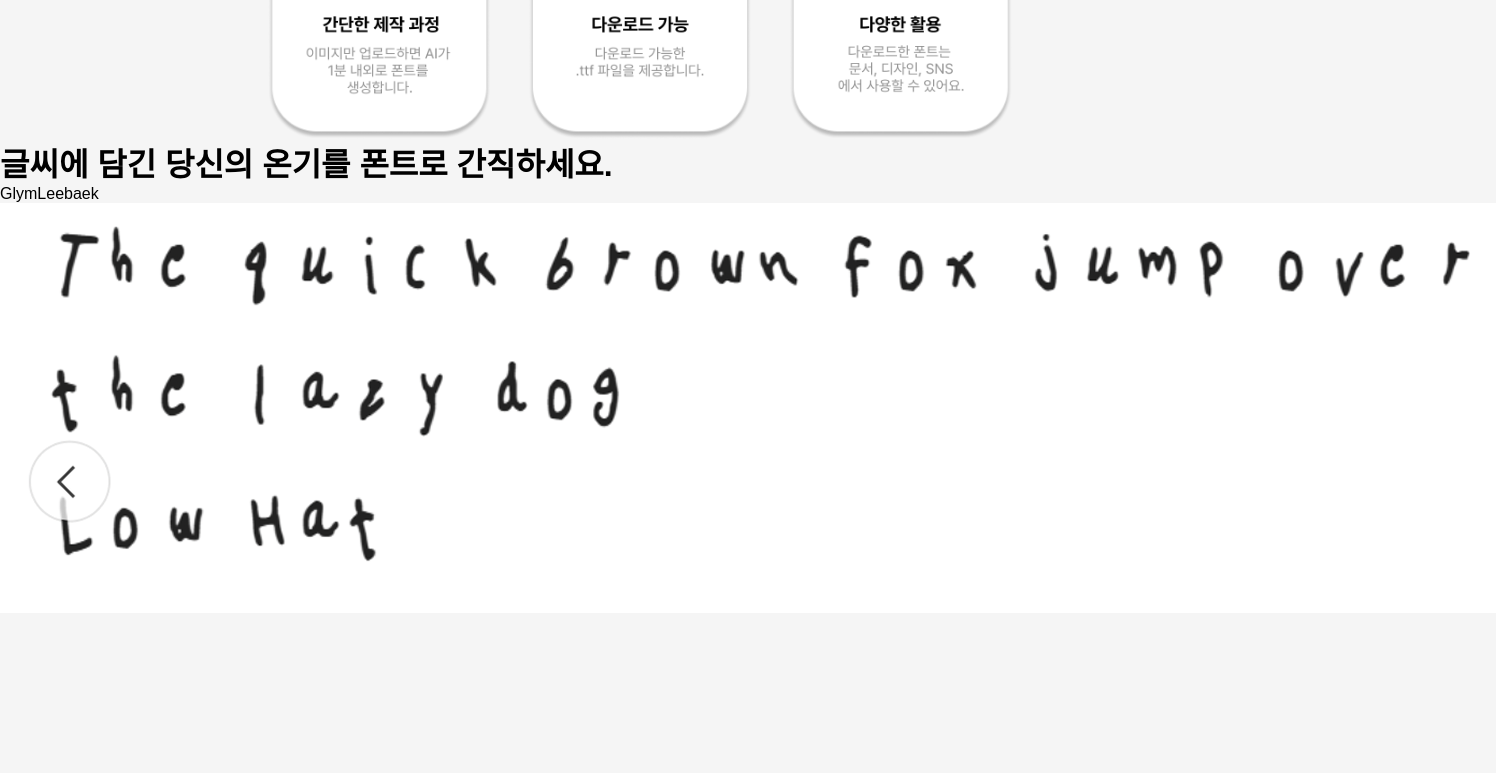
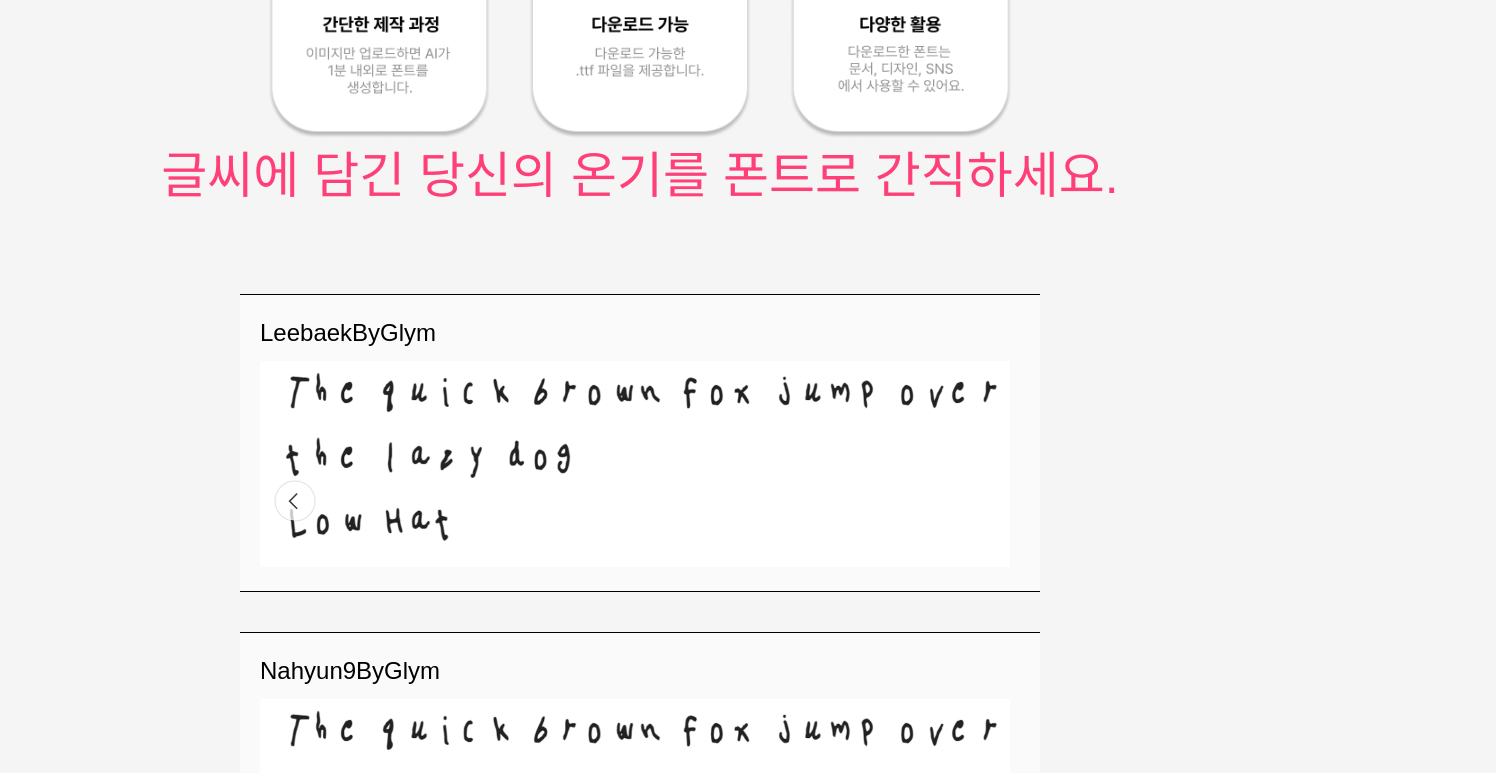
Before and after one commit to Glym-2025/glym-frontend, a React (Vite) app in the folder glym-app/: page / in a window 1280 px wide. Shown: the part 1540-2313 px from the top of the page, 1496 px wide, since content can reach past the window. Before the commit the page ends 2157 px from the top, so only its background shows below. Built offline with nearby package versions, Linux system fonts and the light colour scheme.

Commit message:
feat: ExampleSection에 styled-component 적용

```diff
--- a/glym-app/src/features/Intro/components/ExampleSection.jsx
+++ b/glym-app/src/features/Intro/components/ExampleSection.jsx
@@ -1,15 +1,20 @@
 import exampleImg from "../../../shared/EXAMPLE.png";
+import { S } from "../style";
+
+const exampleFont = ['LeebaekByGlym', 'Nahyun9ByGlym', 'ParkFeByGlym', 'ShapeAnByGlym'];
 
 export default function ExampleSection() {
     return (
-        <div>
-            <h1>글씨에 담긴 당신의 온기를 폰트로 간직하세요.</h1>
-            <div>
-                <div>
-                    <p>GlymLeebaek</p>
-                    <img src={exampleImg}/>
-                </div>
-            </div>
-        </div>
+        <S.ExampleSection.Container>
+            <S.ExampleSection.Title>글씨에 담긴 당신의 온기를 폰트로 간직하세요.</S.ExampleSection.Title>
+            <S.ExampleSection.ExampleBox >
+                {exampleFont.map((item, index)=> (
+                    <S.ExampleSection.Example key={index}>
+                        <S.ExampleSection.FontName>{item}</S.ExampleSection.FontName>
+                        <S.ExampleSection.ExampleImg src={exampleImg} />
+                    </S.ExampleSection.Example>
+                ))}
+            </S.ExampleSection.ExampleBox>
+        </S.ExampleSection.Container>
     );
 }
--- a/glym-app/src/features/Intro/style.js
+++ b/glym-app/src/features/Intro/style.js
@@ -1,5 +1,7 @@
 import styled from "styled-components";
+import { font } from "../../styles/font";
 
+// IntroSection
 const Container = styled.div`
     max-width: 1920px;
     width: fit-content;
@@ -36,6 +38,52 @@ const BenefitImg = styled.img`
     width: 800px;
 `;
 
+// ExampleSection
+const ExampleContainer = styled.div`
+    max-width: 1920px;
+    width: fit-content;
+
+    display: flex;
+    flex-direction: column;
+    justify-content: center;
+    align-items: center;
+
+    margin: auto;
+    gap: 80px;
+`;
+
+const Title = styled.h1`
+    ${font(50, 500, 1.5)}
+    color: #FF3F77;
+`;
+
+const ExampleBox = styled.div`
+    display: flex;
+    flex-wrap: wrap;
+    justify-content: center;
+    gap: 40px;
+`;
+
+const Example = styled.div`
+    max-width: 800px;
+    width: fit-content;
+    flex: 1 1 calc(50% - 20px);
+
+    padding: 20px;
+    background-color: rgba(255, 255, 255, 0.5);
+    border-top: 1px solid #000000;
+    border-bottom: 1px solid #000000;
+`;
+
+const FontName = styled.p`
+    ${font(24, 400, 1.5)}
+    margin-bottom: 10px;
+`;
+
+const ExampleImg = styled.img`
+    width: 750px;
+`;
+
 export const S = {
     IntroSection: {
         Container,
@@ -44,4 +92,12 @@ export const S = {
         Video,
         BenefitImg
     },
+    ExampleSection: {
+        Container: ExampleContainer,
+        Title,
+        ExampleBox,
+        Example,
+        FontName,
+        ExampleImg,
+    },
 };
```
